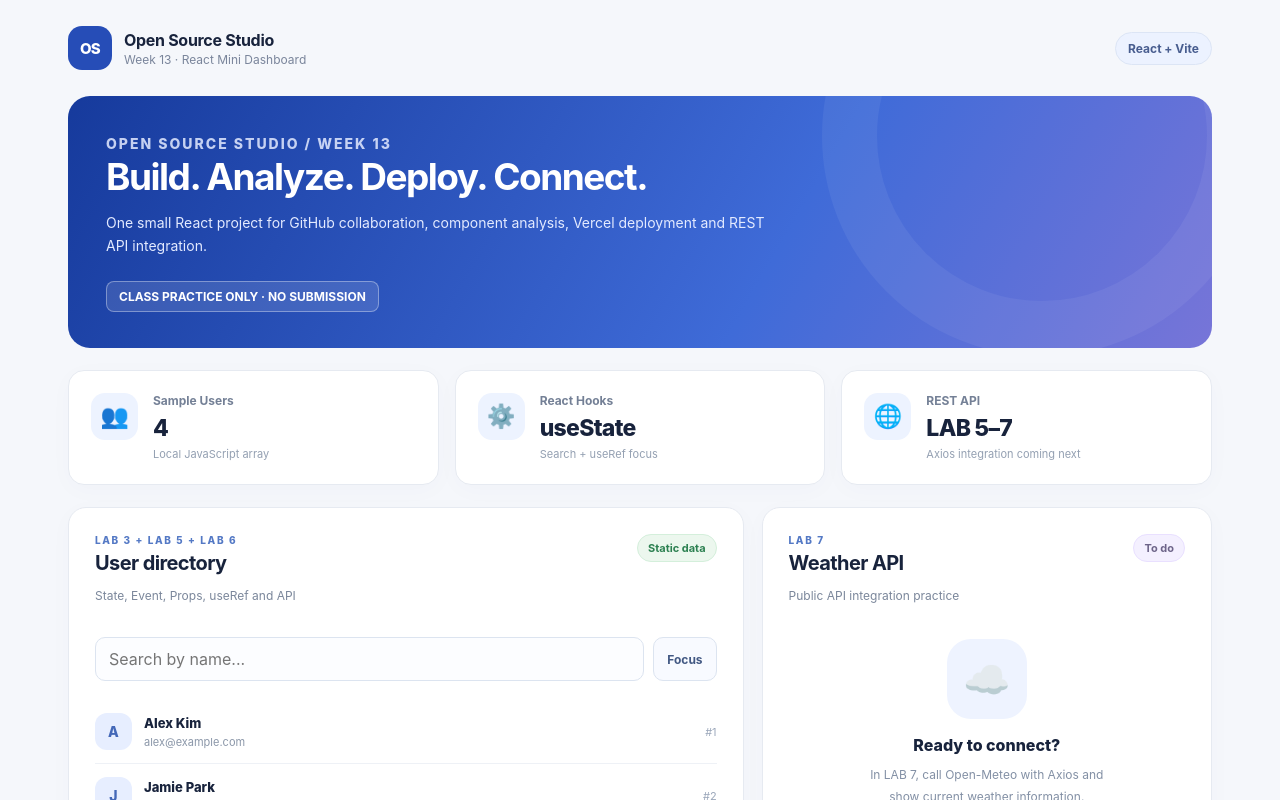
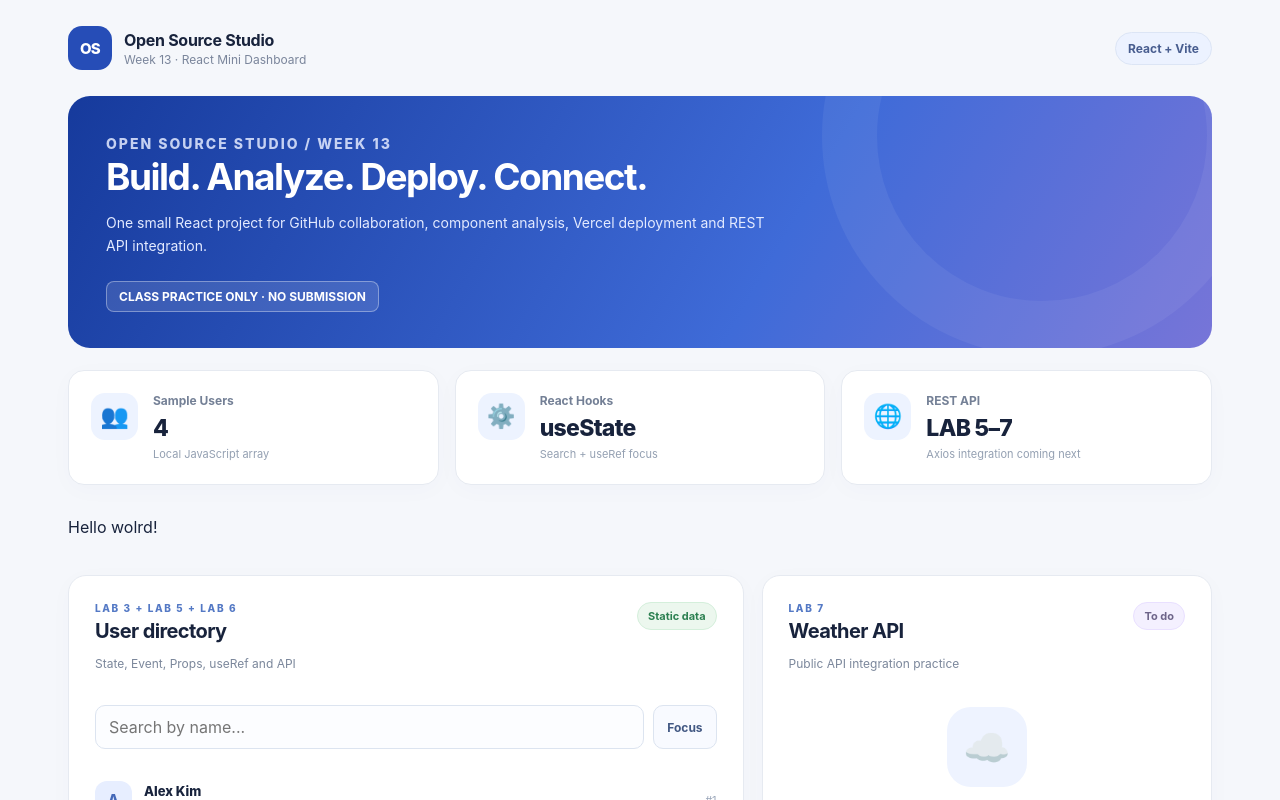
Before and after one commit to 2026-2-OSS/week13_starter_project, a React (Vite) app: page / in a window 1280 px wide. Shown: the top 800 px of the page. Built offline with nearby package versions, Linux system fonts and the light colour scheme.

Commit message:
first commit

```diff
--- a/src/App.jsx
+++ b/src/App.jsx
@@ -23,6 +23,7 @@ export default function App() {
           <StatCard icon="👥" label="Sample Users" value={sampleUsers.length} detail="Local JavaScript array" />
           <StatCard icon="⚙️" label="React Hooks" value="useState" detail="Search + useRef focus" />
           <StatCard icon="🌐" label="REST API" value="LAB 5–7" detail="Axios integration coming next" />
+          <p>Hello wolrd!</p>
         </section>
 
         <div className="content-grid">
```
